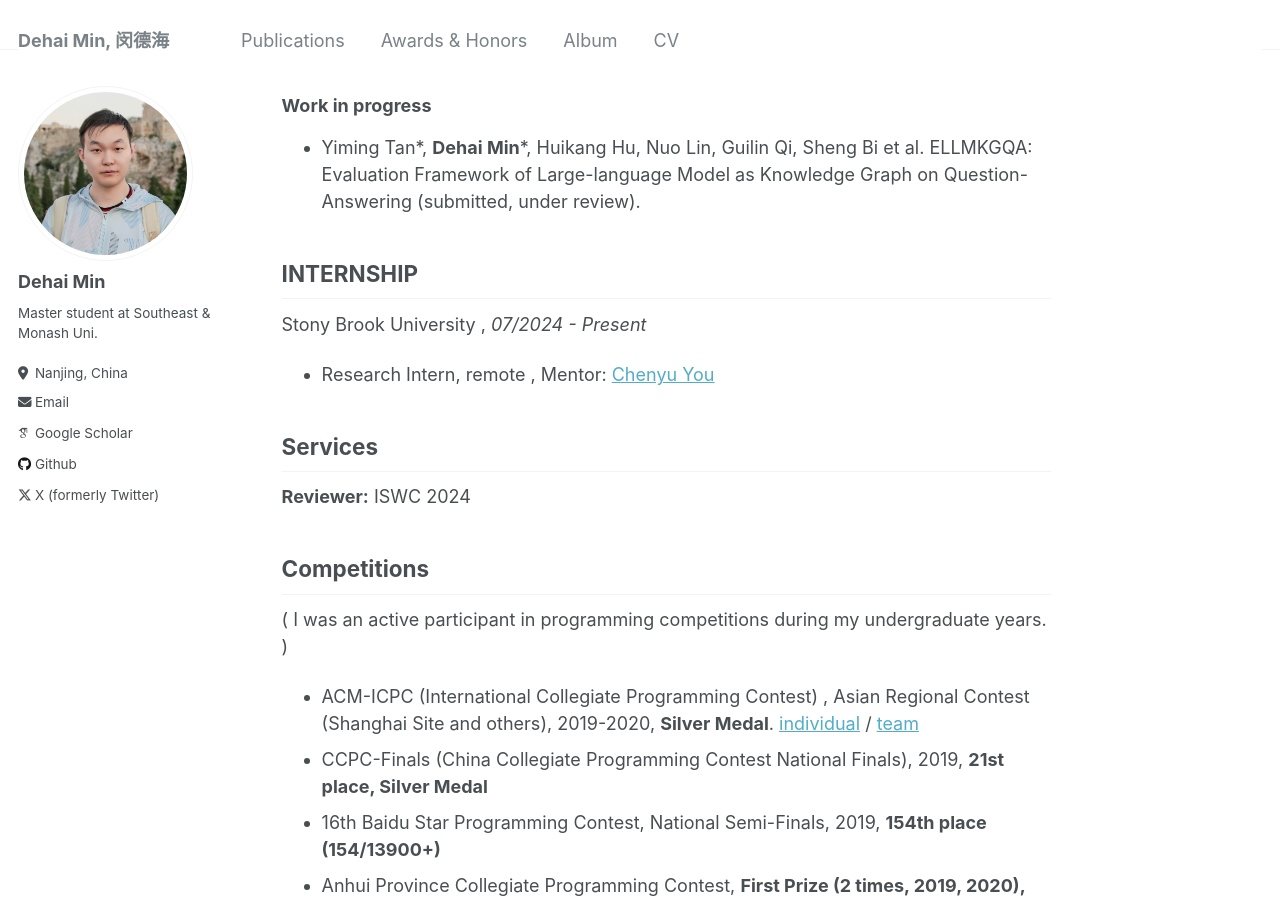
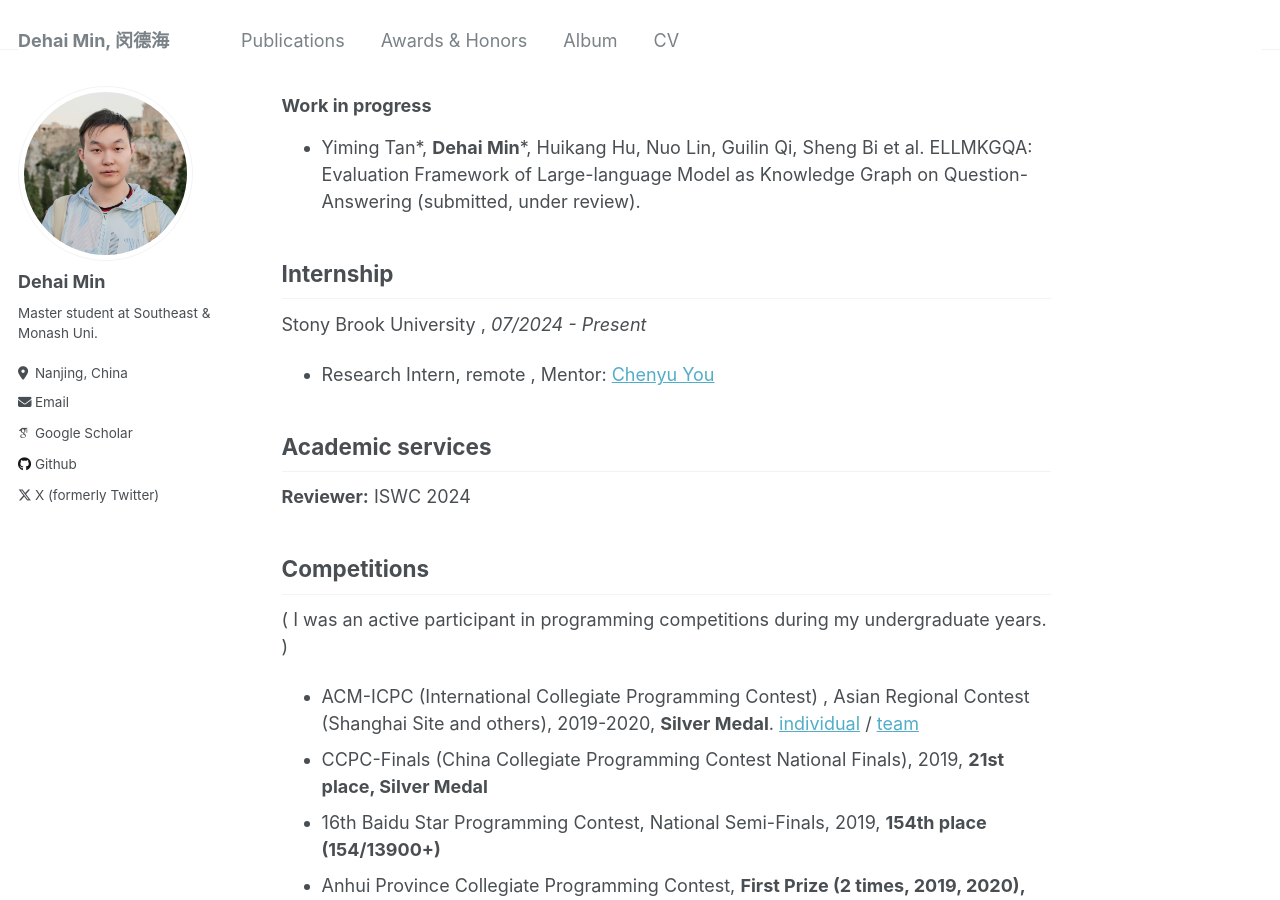
Before and after one commit to ZhishanQ/ZhishanQ.github.io, a Jekyll site: the page built from _pages/about.md, in a window 1280 px wide and 900 px high, scrolled down 1553 px. Built offline with Jekyll 4.4.1, drawn with Linux system fonts in a browser that asks for light colours; some web fonts are replaced.

Commit message:
Update about.md

```diff
--- a/_pages/about.md
+++ b/_pages/about.md
@@ -49,12 +49,12 @@ Hefei University , *09/2017 - 06/2022*
 * Yiming Tan\*, **Dehai Min**\*, Huikang Hu, Nuo Lin, Guilin Qi, Sheng Bi et al. ELLMKGQA: Evaluation Framework of Large-language Model as Knowledge Graph on
 Question-Answering (submitted, under review).
 
-## INTERNSHIP
+## Internship
 Stony Brook University , *07/2024 - Present*
 
 * Research Intern, remote , Mentor: [Chenyu You](https://chenyuyou.me/index.html)
 
-## Services
+## Academic services
 **Reviewer:** ISWC 2024
 
 ## Competitions
```
